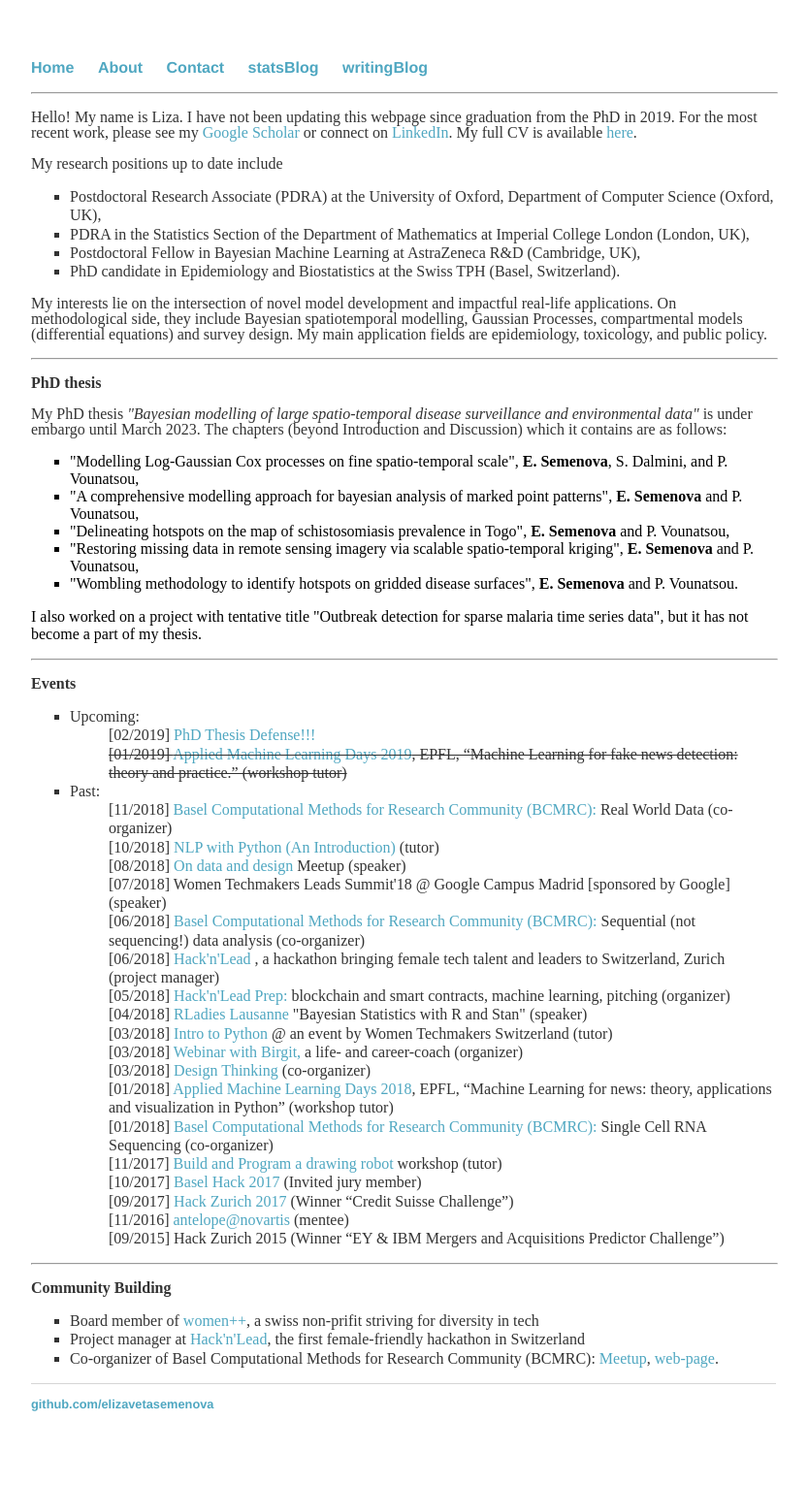
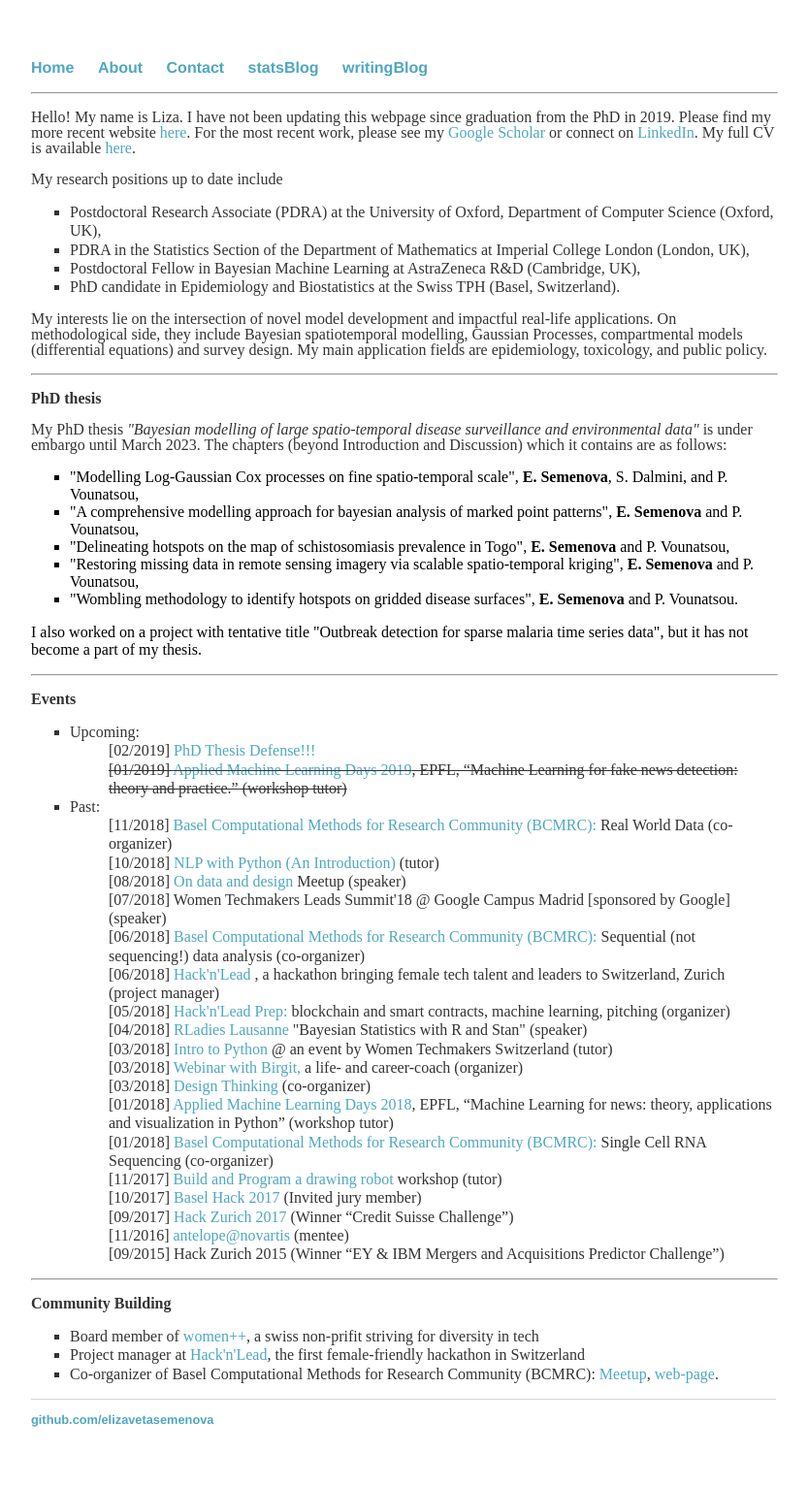
Before and after one commit to elizavetasemenova/elizavetasemenova.github.io, a Jekyll site: the page built from index.html, in a window 1280 px wide. Shown: the whole page at 97% size, without its empty margins (224-1057 px from the left). Built offline with Jekyll 4.4.1, drawn with Linux system fonts in a browser that asks for light colours.

Commit message:
link to new website

```diff
--- a/index.html
+++ b/index.html
@@ -7,7 +7,8 @@ title: Liza Semenova, statistician in progress
 
 <hr width="100%">
 <p>
-Hello! My name is Liza. I have not been updating this webpage since graduation from the PhD in 2019. For the most recent work, please see my
+Hello! My name is Liza. I have not been updating this webpage since graduation from the PhD in 2019. Please find my more recent website <a href="https://elizaveta-semenova.com/">here</a>.
+	For the most recent work, please see my
 	 <a href="https://scholar.google.com/citations?user=jqGIgFEAAAAJ&hl=en">Google Scholar</a> or connect on <a href="https://www.linkedin.com/in/elizaveta-semenova/">LinkedIn</a>.
        My full CV is available <a href="https://www.dropbox.com/s/jpl6un8u9h2rvg8/CV_academic_20220515.pdf?dl=0">here</a>.
 </p>
```
